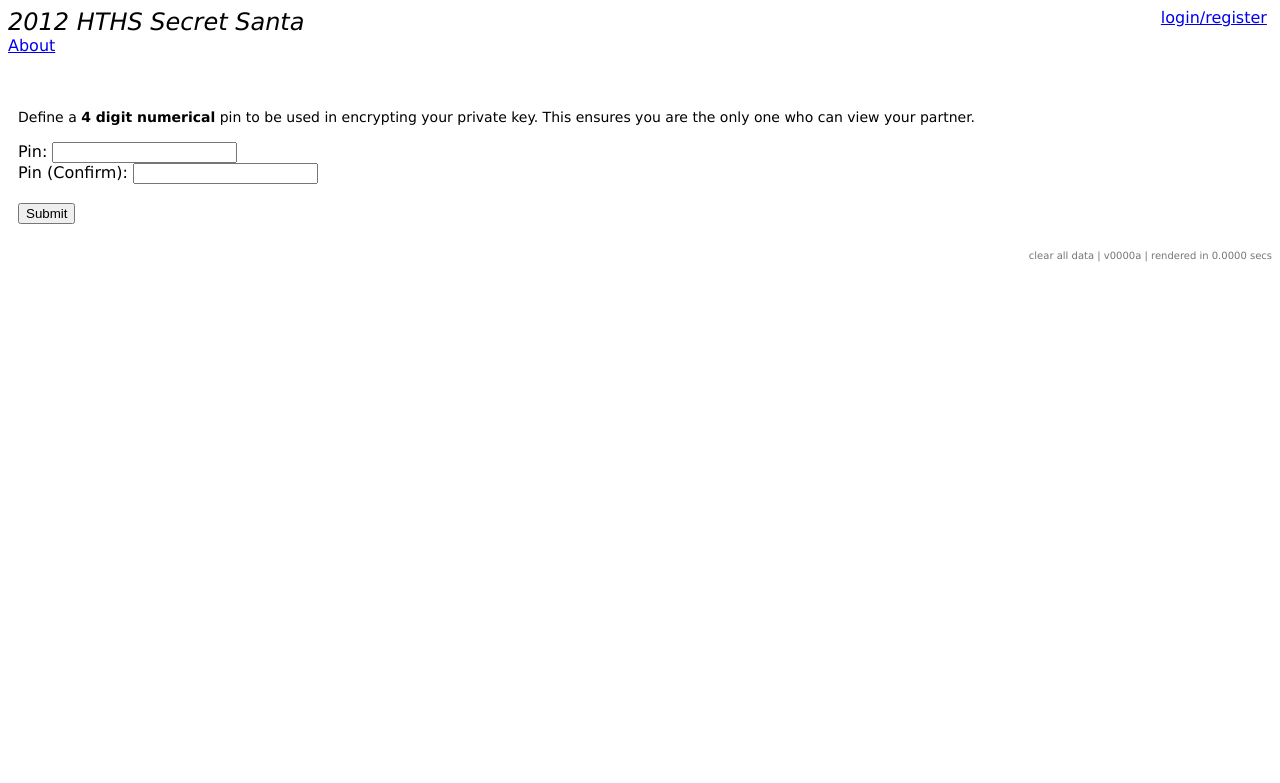
After one commit to zacharyliu/HTHS-Secret-Santa, a CodeIgniter app: page /index.php/secretsanta/survey in a window 1280 px wide. The commit adds this page. Shown: the top 783 px of the page. Run offline with CodeIgniter, Linux system fonts and the light colour scheme.

Commit message:
countdown minor formatting - light theme added basic pin survey

```diff
--- a/application/controllers/secretsanta.php
+++ b/application/controllers/secretsanta.php
@@ -26,6 +26,23 @@ class Secretsanta extends CI_Controller {
 		$vars['timer'] = $this->countdown->generate(array('day'=> 21,'month'=> 12,'year'=> 2012,'hour'=> 7,'minute'=> 40,'second'=> 0), 'light'); //target date, light or dark
 		render('index', $vars);
 	}
+	public function survey()
+	{
+		$this->load->helper('form');
+		$this->load->library('form_validation');
+
+		$this->form_validation->set_rules('pin', 'Pin', 'required|min_length[4]|max_length[4]|matches[pinconf]');
+		$this->form_validation->set_rules('pinconf', 'Pin Confirmation', 'required');
+
+		if ($this->form_validation->run() == FALSE)
+		{
+			render('survey');
+		}
+		else
+		{
+			render('survey_success');
+		}
+	}
 }
 
 
--- /dev/null
+++ b/application/views/survey.php
@@ -0,0 +1,32 @@
+<html>
+<head>
+<script>
+function validate(evt) {
+  var theEvent = evt || window.event;
+  var key = theEvent.keyCode || theEvent.which;
+  key = String.fromCharCode( key );
+  var regex = /[0-9]|\./;
+  if( !regex.test(key) ) {
+    theEvent.returnValue = false;
+    if(theEvent.preventDefault) theEvent.preventDefault();
+  }
+}
+</script>
+</head>
+<body>
+<?php echo validation_errors('<p style="color:red;">', '</p>'); ?>
+
+<?php echo form_open('secretsanta/survey'); ?>
+
+<div style="margin: 50px 10px 10px">
+<p>Define a <b>4 digit numerical</b> pin to be used in encrypting your private key.  This ensures you are the only one who can view your partner. </p>
+<form>
+Pin: <input type="text" maxlength="4" name="pin" onkeypress="validate(event)"> <br />
+Pin (Confirm): <input type="text" maxlength="4" name="pinconf" onkeypress="validate(event)"> <br />
+<br />
+<input type="submit">
+
+</form>
+</div>
+</body>
+</html>
--- a/css/timer/light.css
+++ b/css/timer/light.css
@@ -13,7 +13,8 @@
 }
 
 .dash .digit {
-	font-size: 55pt;
+	padding-top:10px; /*0px*/
+	font-size: 40pt; /*55px*/
 	font-weight: bold;
 	float: left;
 	width: 55px;
```
Also changed, not shown: application/views/survey_success.php (added, +12 -0 lines).
